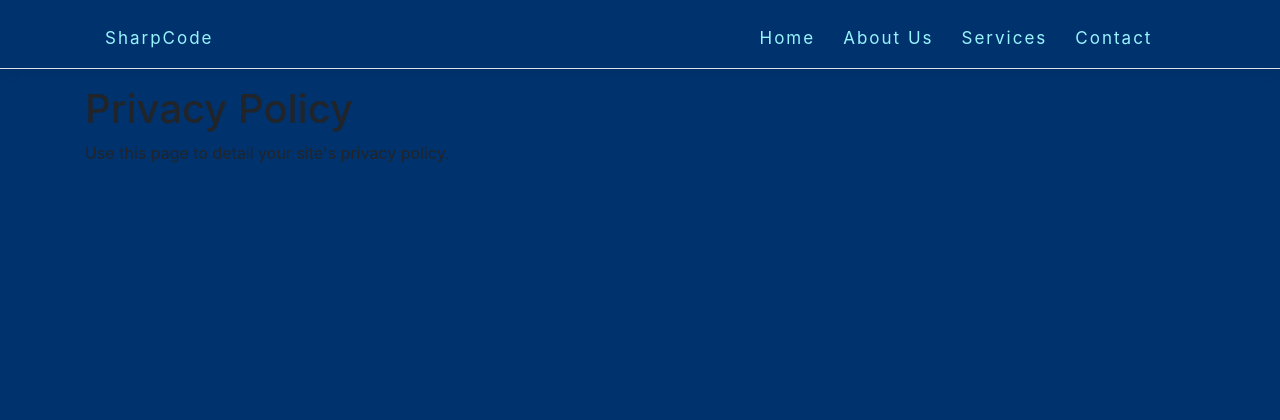
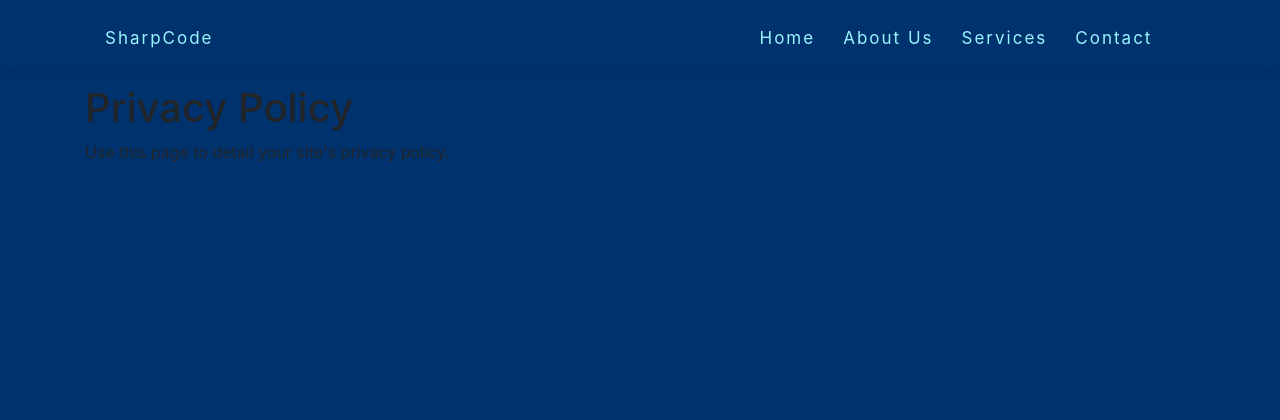
Before and after one commit to sharp-code-dev/SharpCodeWebsite, an ASP.NET Core app: page /Home/Privacy in a window 1280 px wide. Shown: the top 420 px of the page. Run offline with ASP.NET Core 8, Linux system fonts and the light colour scheme.

Commit message:
Last change

```diff
--- a/Views/Shared/_Layout.cshtml
+++ b/Views/Shared/_Layout.cshtml
@@ -9,7 +9,7 @@
 </head>
 <body>
     <header>
-        <nav class="navbar navbar-expand-lg bg-color border-bottom box-shadow mb-3">
+        <nav class="navbar navbar-expand-lg bg-color box-shadow mb-3">
             <div class="container">
                 <a class="navbar-brand" asp-area="" id="text-color" asp-controller="Home" asp-action="Index">SharpCode</a>
                 <button class="navbar-toggler" type="button" data-toggle="collapse" data-target="#navbarTogglerDemo02" aria-controls="navbarTogglerDemo02"
--- a/wwwroot/css/site.css
+++ b/wwwroot/css/site.css
@@ -76,15 +76,9 @@ html {
     margin-top: 10px;
     letter-spacing: 2px;
 }
-.text-mycolor a {
-    color: #fff;
-    font-weight: 600;
-}
 
-body {
-  /* Margin bottom by footer height */
 
-}
+
 .footer {
   position: absolute;
   bottom: 0;
```
